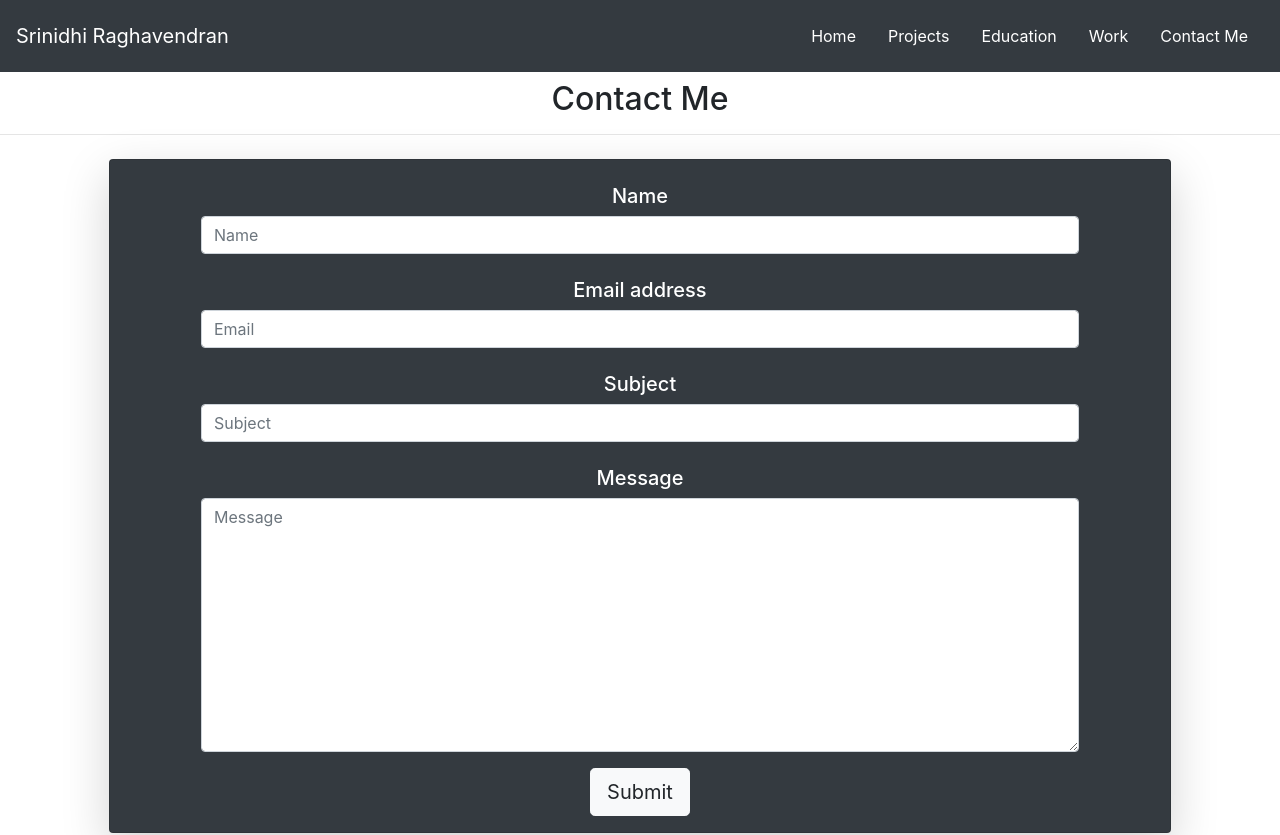
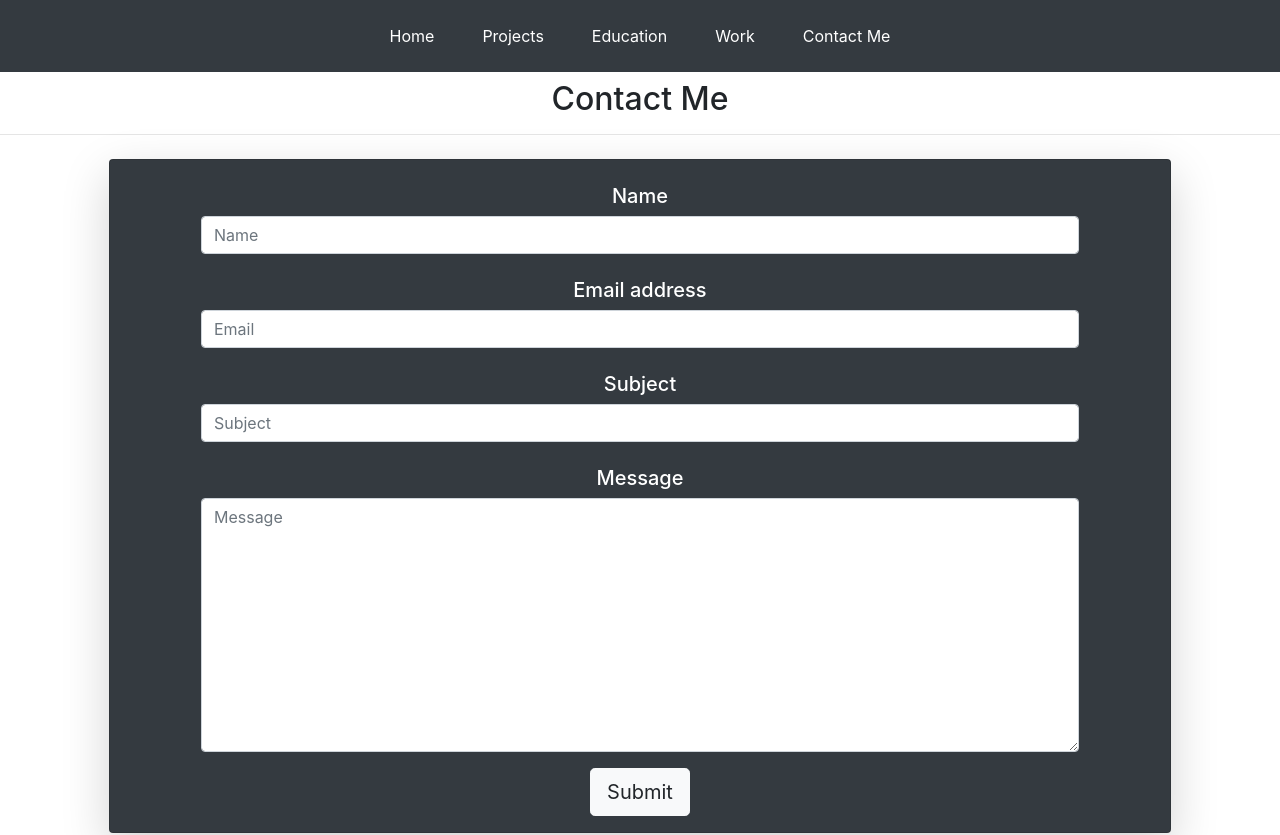
Before and after one commit to srinichrocks/Personal-Website, a Next.js app: page /contact-me in a window 1280 px wide. Shown: the top 835 px of the page. Built offline with nearby package versions, Linux system fonts and the light colour scheme.

Commit message:
changing navbar

```diff
--- a/src/pages/footer.js
+++ b/src/pages/footer.js
@@ -9,7 +9,7 @@ export default function Footer() {
 
       <div class="col-md-6 mt-md-0 mt-3">
 
-        <h5 class="text-uppercase text-center text-light">Srinidhi Raghavendran</h5>
+        <h1 class="text-uppercase text-center text-light">Srinidhi Raghavendran</h1>
         <p className="text-center text-light mt-3">Please contact me if you have any questions or concerns</p>
 
       </div>
--- a/src/pages/header.js
+++ b/src/pages/header.js
@@ -1,13 +1,12 @@
 export default function Header() {
   return (
     <div class = "sticky-top">
-        <nav class="navbar navbar-expand-lg navbar-dark bg-dark bg-gradient py-1 py-lg-3">
-            <a class="navbar-brand" href="/">Srinidhi Raghavendran</a>
+        {/* <nav class="navbar navbar-expand-lg navbar-dark bg-dark bg-gradient py-1 py-lg-3">
             <button class="navbar-toggler" type="button" data-toggle="collapse" data-target="#navbarNavAltMarkup" aria-controls="navbarNavAltMarkup" aria-expanded="false" aria-label="Toggle navigation">
                 <span class="navbar-toggler-icon"></span>
             </button>
             <div class="collapse navbar-collapse" id="navbarNavAltMarkup">
-                <div class="navbar-nav ml-auto">
+                <div class="navbar-nav justify-content-center">
                 <a class="nav-item nav-link px-3 text-white" href="/">Home</a>
                 <a class="nav-item nav-link px-3 text-white" href="/projects">Projects</a>
                 <a class="nav-item nav-link px-3 text-white" href="/education">Education</a>
@@ -15,7 +14,24 @@ export default function Header() {
                 <a class="nav-item nav-link px-3 text-white" href="/contact-me">Contact Me</a>
                 </div>
             </div>
-        </nav>
+        </nav> */}
+        <ul class="nav navbar-expand-lg navbar-dark bg-dark bg-gradient py-1 py-lg-3 justify-content-center">
+        <li class="nav-item">
+          <a class="nav-link text-white px-4" href="/">Home</a>
+        </li>
+        <li class="nav-item">
+          <a class="nav-link text-white px-4" href="/projects">Projects</a>
+        </li>
+        <li class="nav-item">
+          <a class="nav-link text-white px-4" href="/education">Education</a>
+        </li>
+        <li class="nav-item">
+          <a class="nav-link text-white px-4" href="/work">Work</a>
+        </li>
+        <li class="nav-item">
+          <a class="nav-link text-white px-4" href="/contact-me">Contact Me</a>
+        </li>
+      </ul>
     </div>
   )
 };
--- a/src/pages/index.js
+++ b/src/pages/index.js
@@ -8,6 +8,7 @@ export default function IndexPage() {
     <div>
         <Head>
           <meta name="google-site-verification" content="vEj-LXcJ5crzTnKy0Xmk0vKHqcBsjt_G3m4yU2qWflA" />
+          <title>Srinidhi Raghavendran</title>
         </Head>
         <NextSeo
             title="Srinidhi Raghavendran"
```
